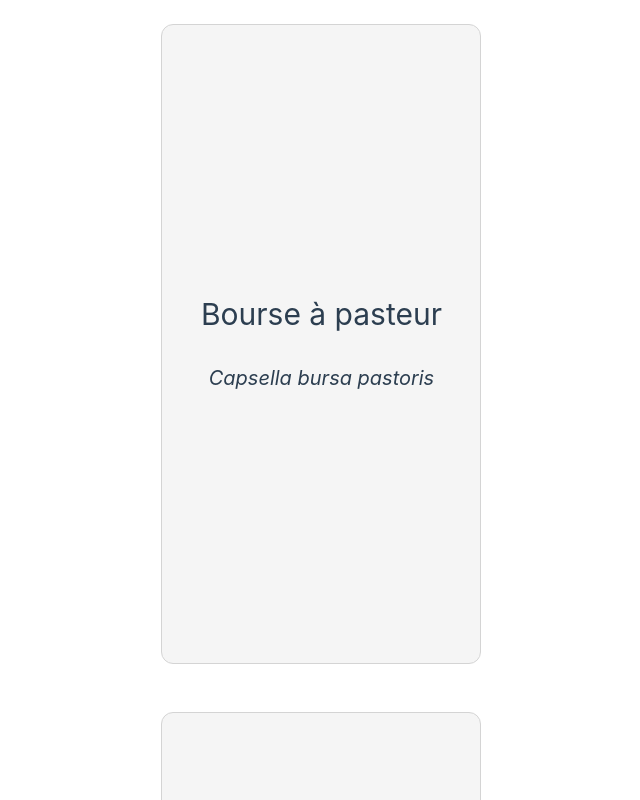
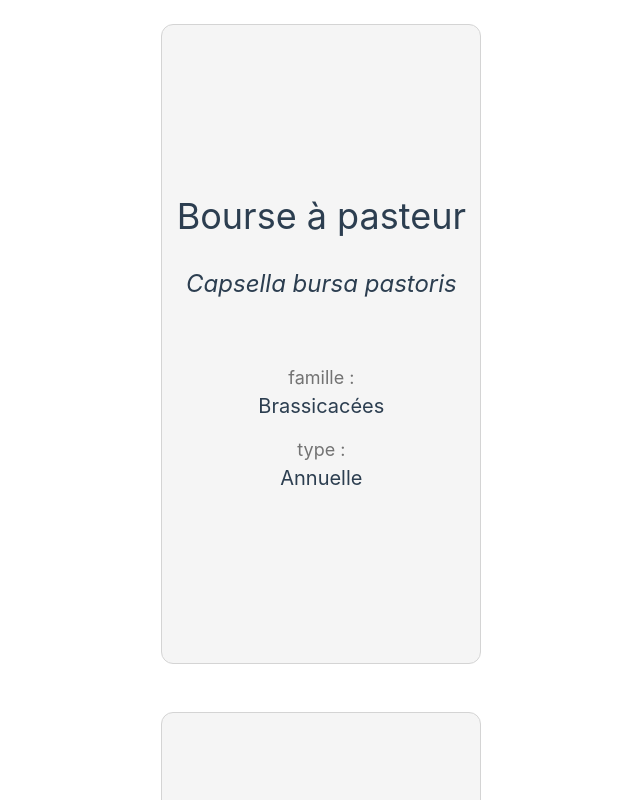
Before and after one commit to Renaud-CCI/revisions2plantes, a Vue app: page / in a window 1280 px wide. Both pictures are taken after a click on the element 640 px from the left and 344 px from the top of the page. Shown: the top 800 px of the page, without its empty margins (319-959 px from the left). Built offline with nearby package versions, Linux system fonts and the light colour scheme; grey boxes are pictures that could not be loaded.

Commit message:
Update/AdventiceCard-display

```diff
--- a/src/components/AdventiceCard.vue
+++ b/src/components/AdventiceCard.vue
@@ -8,8 +8,12 @@
       </div>
 
       <div v-if="!recto" class="verso flex flex-col items-center justify-center">
-        <h1 class="text-3xl mb-8">{{ adventices.name }}</h1>
-        <h2 class="text-xl italic">{{ adventices.latin }}</h2>
+        <h1 class="text-4xl mb-8 text-center">{{ adventices.name }}</h1>
+        <h2 class="text-2xl italic text-center">{{ adventices.latin }}</h2>
+        <p class="text-lg mt-16 text-neutral-500 text-center">famille :</p>
+        <p class="text-xl text-center">{{ adventices.family }}</p>
+        <p class="text-lg mt-4 text-neutral-500 text-center">type :</p>
+        <p class="text-xl text-center">{{ adventices.type }}</p>
       </div>
 
     </div>
```
